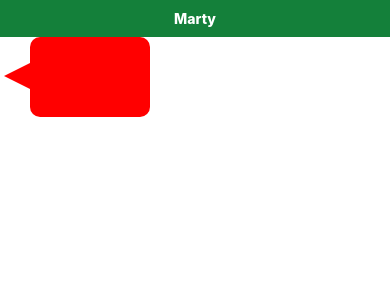
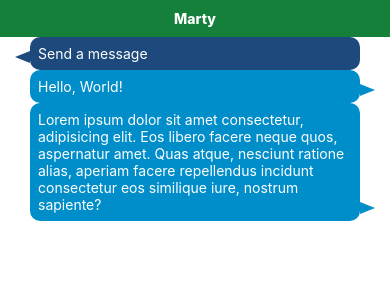
Before and after one commit to Serquand/E-Good-Pooling, a React Native app in the folder client/: screen /Chat in a window 390 px wide. Shown: the top 300 px of the page. Built offline with nearby package versions, Linux system fonts and the light colour scheme.

Commit message:
Create HeaderChat and Messages file + Message component

```diff
--- a/client/App.tsx
+++ b/client/App.tsx
@@ -11,7 +11,7 @@ const {Navigator, Screen} = createNativeStackNavigator();
 export default function App() {
     return (
         <Nav>
-            <Navigator initialRouteName='ListPeopleChat'>
+            <Navigator initialRouteName='Chat'>
                 <Screen name='Login' component={Login} options={{ headerShown: false }} />
                 <Screen name='Chat' component={Chat} options={{ headerShown: false }} />
                 <Screen name="ListPeopleChat" component={ListPeopleChat} options={{ headerShown: false }} />
--- /dev/null
+++ b/client/components/Chat/HeaderChat.tsx
@@ -0,0 +1,27 @@
+import React from "react";
+import { View, StyleSheet, Text } from 'react-native';
+
+const HeaderChat = () => {
+    return (
+        <View style={ styles.headerChat }>
+            <Text style={ styles.userToTalk }>Marty</Text>
+        </View>
+    )
+}
+
+const styles = StyleSheet.create({
+    headerChat: {
+        display: "flex",
+        justifyContent: "center",
+        alignItems: "center",
+        backgroundColor: "#14803a",
+        paddingVertical: 10
+    },
+
+    userToTalk: {
+        color: "#fff",
+        fontWeight: "800"
+    }
+});
+
+export default HeaderChat;
--- a/client/components/Chat/Message.tsx
+++ b/client/components/Chat/Message.tsx
@@ -10,9 +10,13 @@ const Message = (props: Message) => {
     const { weSend, message } = props;
 
     return (
-        <View style={ styles.talkBubble }>
-            <View style={ styles.messageContainer }></View>
-            <View style={ styles.talkBubbleSide }></View>
+        <View style={[ styles.talkBubble, (!weSend ? styles.rotate : null) ]}>
+            <View style={[ styles.messageContainer, (weSend ? styles.weSend : styles.otherSend) ]}>
+                <Text style={[{ color: "white" }, (!weSend ? styles.rotate : null )]}>
+                    { message }
+                </Text>
+            </View>
+            <View style={[ styles.talkBubbleSide, (weSend ? styles.weSendSide : styles.otherSendSide) ] }></View>
         </View>
     )
 }
@@ -20,27 +24,45 @@ const Message = (props: Message) => {
 const styles = StyleSheet.create({
     talkBubble: {
         backgroundColor: 'transparent',
-        marginHorizontal: 30
+        marginHorizontal: 30,
+    },
+
+    rotate: {
+        transform: [{ rotate: '180deg' }]
+    },
+
+    weSend: {
+        backgroundColor: '#1d497c',
+    },
+
+    otherSend: {
+        backgroundColor: '#008ecb',
+    },
+
+    weSendSide: {
+        borderRightColor: '#1d497c',
+        bottom: 7,
+    },
+
+    otherSendSide: {
+        borderRightColor: '#008ecb',
+        top: 7,
     },
 
     messageContainer: {
-        width: 120,
-        height: 80,
-        backgroundColor: 'red',
+        padding: 8,
         borderRadius: 10
     },
 
     talkBubbleSide: {
         position: 'absolute',
-        left: -26,
-        top: 26,
+        left: -15,
         width: 0,
         height: 0,
         borderTopColor: 'transparent',
-        borderTopWidth: 13,
-        borderBottomWidth: 13,
-        borderRightWidth: 26,
-        borderRightColor: "red",
+        borderTopWidth: 6,
+        borderBottomWidth: 6,
+        borderRightWidth: 15,
         borderBottomColor: 'transparent'
     }
 });
--- /dev/null
+++ b/client/components/Chat/Messages.tsx
@@ -0,0 +1,45 @@
+import React, { useState, useEffect } from 'react';
+import { ScrollView } from 'react-native';
+import Message from './Message';
+
+type MessageProperty = {
+    weSend: boolean;
+    text: string;
+};
+
+const chatMessages: Array<MessageProperty> = [
+    {
+        weSend: true,
+        text: 'Send a message',
+    },
+    {
+        weSend: false,
+        text: 'Hello, World!',
+    },
+    {
+        weSend: false,
+        text: "Lorem ipsum dolor sit amet consectetur, adipisicing elit. Eos libero facere neque quos, aspernatur amet. Quas atque, nesciunt ratione alias, aperiam facere repellendus incidunt consectetur eos similique iure, nostrum sapiente?",
+    }
+];
+
+const Messages = () => {
+    const [messages, setMessages] = useState<MessageProperty[]>([]);
+    useEffect(() => {
+        // Fetch the different messages
+        setMessages(chatMessages);
+    }, [])
+
+    return (
+        <ScrollView>
+            {messages.map((message: MessageProperty, index: number) =>
+                <Message
+                    key = { index }
+                    weSend = { message.weSend }
+                    message = { message.text }
+                />
+            )}
+        </ScrollView>
+    )
+}
+
+export default Messages;
--- a/client/views/Chat.tsx
+++ b/client/views/Chat.tsx
@@ -1,21 +1,15 @@
-import React, { useState, useEffect } from 'react'
-import { View, StyleSheet, Text, Pressable, Image, ScrollView } from 'react-native';
-import Message from '../components/Chat/Message';
+import React from 'react'
+import { View, StyleSheet, Text } from 'react-native';
 
+import HeaderChat from '../components/Chat/HeaderChat';
+import Messages from '../components/Chat/Messages';
 
 
 const Chat = ({  }) => {
-    useEffect(() => {
-        // Fetch the different messages
-    }, [])
-
     return (
         <View style={ styles.mainView }>
-            <View style={ styles.headerChat }>
-                <Text style={ styles.userToTalk }>Marty</Text>
-            </View>
-            <Message weSend={true} message="Test" />
-
+            <HeaderChat />
+            <Messages />
         </View>
     )
 }
@@ -29,19 +23,6 @@ const styles = StyleSheet.create({
         right: 0,
         backgroundColor: "#fff"
     },
-
-    headerChat: {
-        display: "flex",
-        justifyContent: "center",
-        alignItems: "center",
-        backgroundColor: "#14803a",
-        paddingVertical: 10
-    },
-
-    userToTalk: {
-        color: "#fff",
-        fontWeight: "800"
-    }
 })
 
 export default Chat;
```
